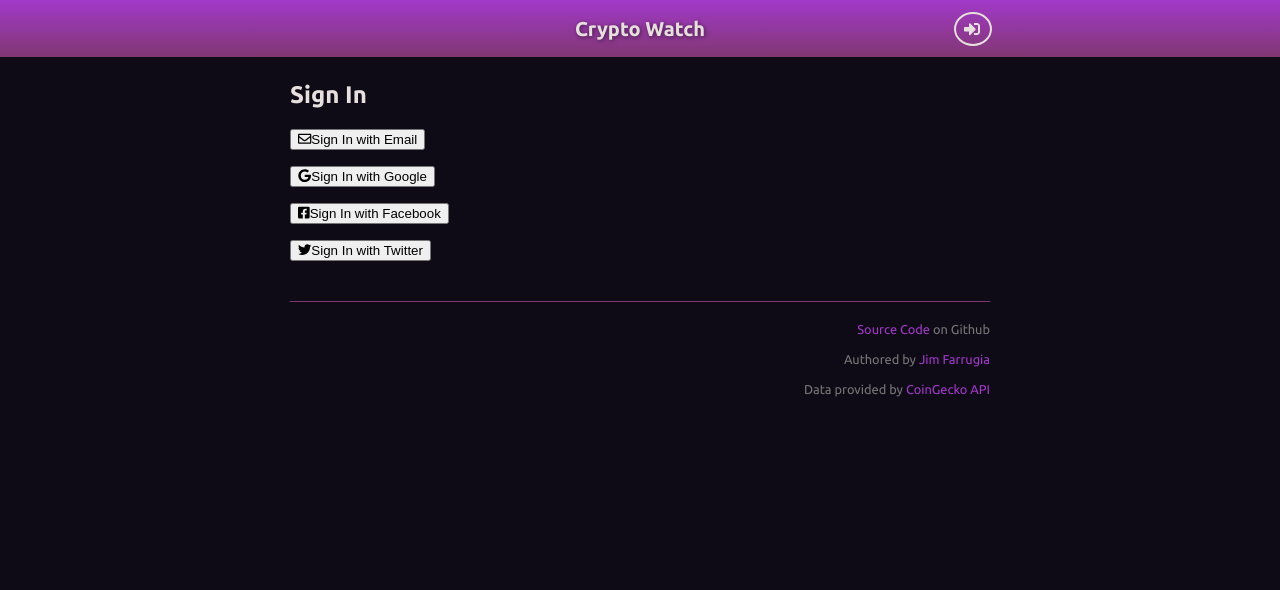
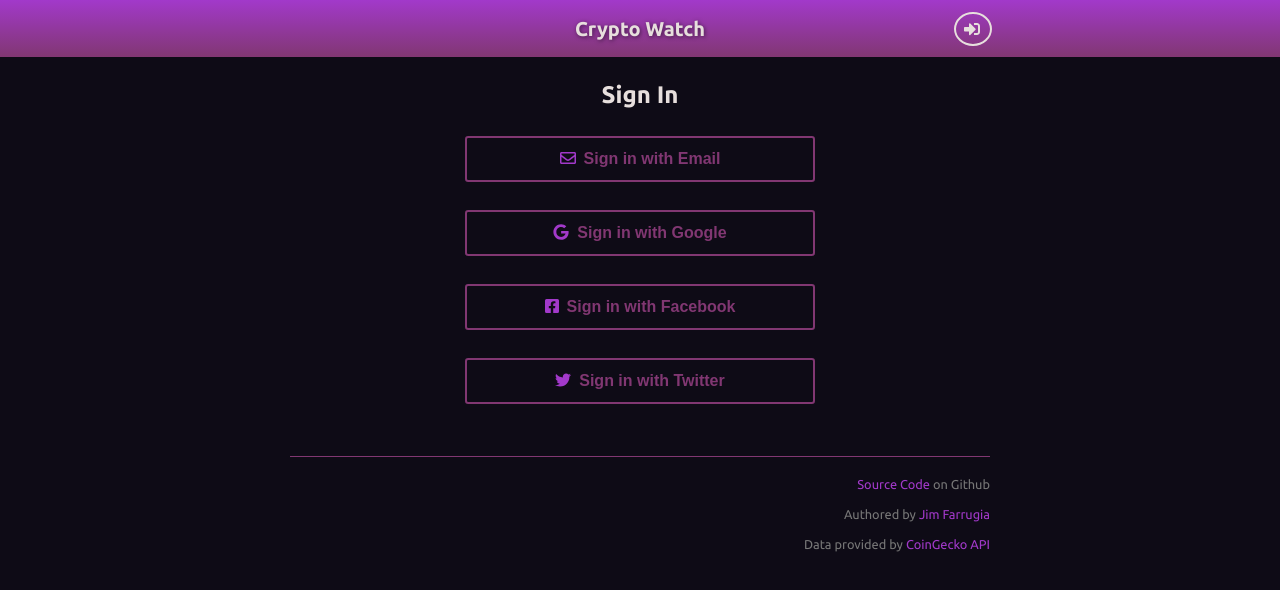
Before and after one commit to Jimfarrugia/crypto-watch, a React (Create React App) app: page /sign-in in a window 1280 px wide. Shown: the top 590 px of the page. Built offline with nearby package versions, Linux system fonts and the light colour scheme; no server answers.

Commit message:
Style sign in view

```diff
--- a/src/components/SignIn.jsx
+++ b/src/components/SignIn.jsx
@@ -68,6 +68,7 @@ const SignIn = () => {
     <button
       type="button"
       disabled={isLoading}
+      className="outlined-button sign-in-handler-button"
       onClick={() => handleLoginWithProvider(provider)}
     >
       <FontAwesomeIcon
@@ -81,12 +82,12 @@ const SignIn = () => {
             : null
         }
       />
-      Sign In with {capitalizeFirstLetter(provider)}
+      Sign in with {capitalizeFirstLetter(provider)}
     </button>
   );
 
   return (
-    <>
+    <div className="sign-in">
       <h2>Sign In</h2>
       {error && <div className="alert-error">{error}</div>}
       {(isOpen && (
@@ -119,9 +120,10 @@ const SignIn = () => {
             type="button"
             disabled={isLoading}
             onClick={() => setIsOpen(true)}
+            className="outlined-button sign-in-handler-button"
           >
             <FontAwesomeIcon icon={faEnvelope} />
-            Sign In with Email
+            Sign in with Email
           </button>
         </p>
       )}
@@ -134,7 +136,7 @@ const SignIn = () => {
       <p>
         <SignInWithProviderButton provider="twitter" />
       </p>
-    </>
+    </div>
   );
 };
 
--- a/src/index.css
+++ b/src/index.css
@@ -66,6 +66,10 @@ h1 {
   padding: 0.75em 0;
   font-size: 1.25rem;
   text-shadow: 1px 1px 4px #00000088;
+}
+
+h2 {
+  margin-bottom: 1.125em;
 }
 
 input {
@@ -389,6 +393,26 @@ a.discreet-link:visited {
   grid-gap: 1.125em;
 }
 
+.sign-in {
+  text-align: center;
+  max-width: 350px;
+  margin: 0 auto;
+}
+
+.sign-in-handler-button {
+  text-transform: none;
+  width: 100%;
+  letter-spacing: 0;
+  vertical-align: middle;
+  font-size: 1rem;
+  margin-bottom: 0.75em;
+}
+.sign-in-handler-button svg {
+  margin-right: 0.5em;
+  font-size: 1rem;
+  color: var(--purple-bright);
+}
+
 .account h3 {
   margin-top: 2.25rem;
 }
```
